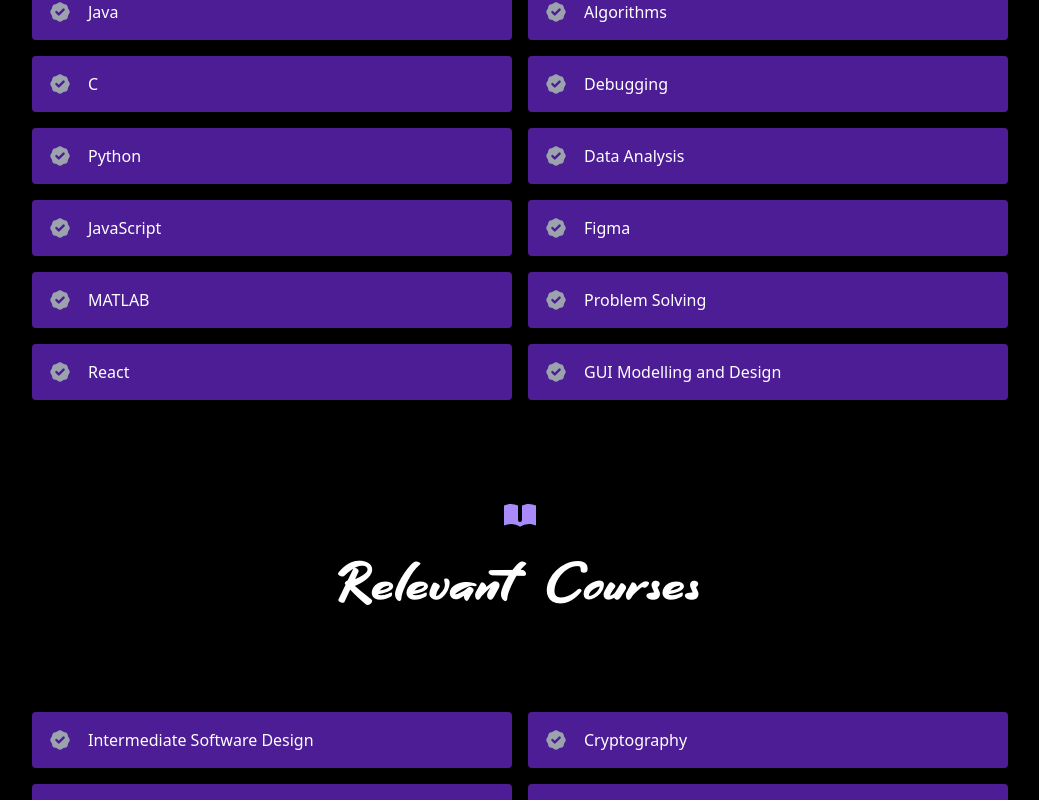
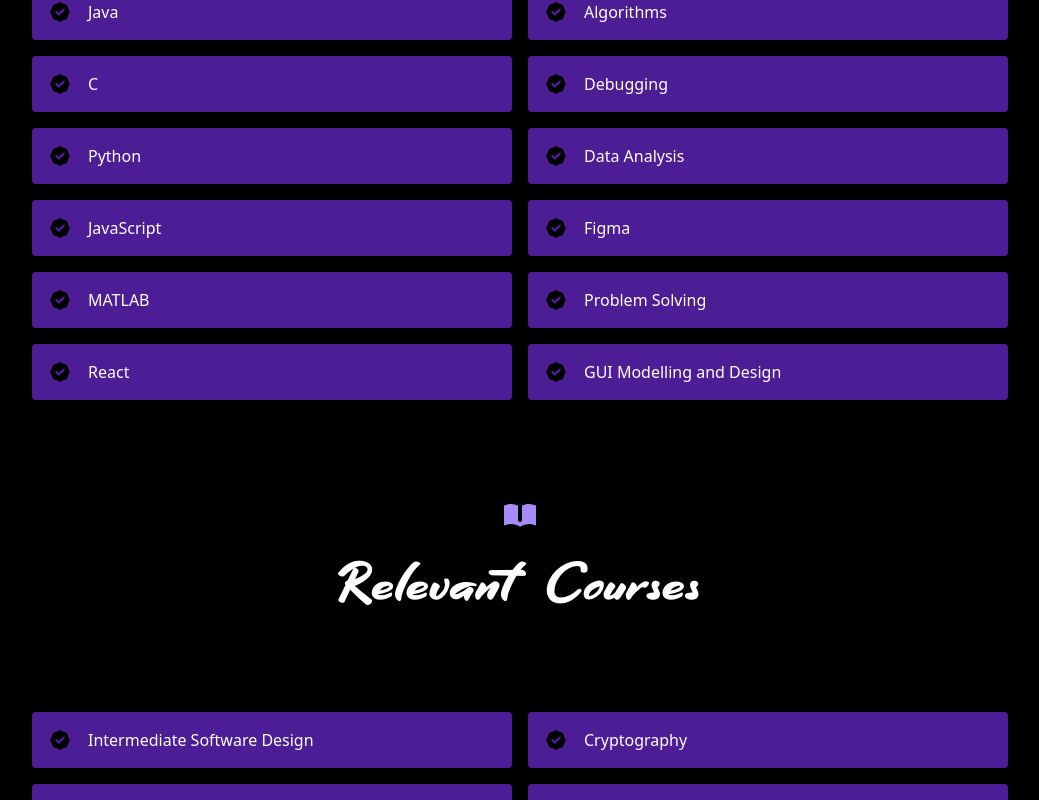
Before and after one commit to PrestonV78/website, a React (Create React App) app: page / in a window 1280 px wide. Shown: the part 3330-4130 px from the top of the page, without its empty margins (120-1159 px from the left). Built offline with nearby package versions, Linux system fonts and the light colour scheme.

Commit message:
Theme v12

```diff
--- a/src/components/Skills.js
+++ b/src/components/Skills.js
@@ -19,7 +19,7 @@ export default function Skills() {
           {skills.map((skill) => (
             <div key={skill} className="p-2 sm:w-1/2 w-full">
               <div className="bg-purple-900 rounded flex p-4 h-full items-center">
-                <BadgeCheckIcon className="text-gray-400 w-6 h-6 flex-shrink-0 mr-4" />
+                <BadgeCheckIcon className="text-black w-6 h-6 flex-shrink-0 mr-4" />
                 <span className="title-font font-medium text-white">
                   {skill}
                 </span>
@@ -39,7 +39,7 @@ export default function Skills() {
           {courses.map((course) => (
             <div key={course} className="p-2 sm:w-1/2 w-full">
               <div className="bg-purple-900 rounded flex p-4 h-full items-center">
-                <BadgeCheckIcon className="text-gray-400 w-6 h-6 flex-shrink-0 mr-4" />
+                <BadgeCheckIcon className="text-black w-6 h-6 flex-shrink-0 mr-4" />
                 <span className="title-font font-medium text-white">
                   {course}
                 </span>
```
